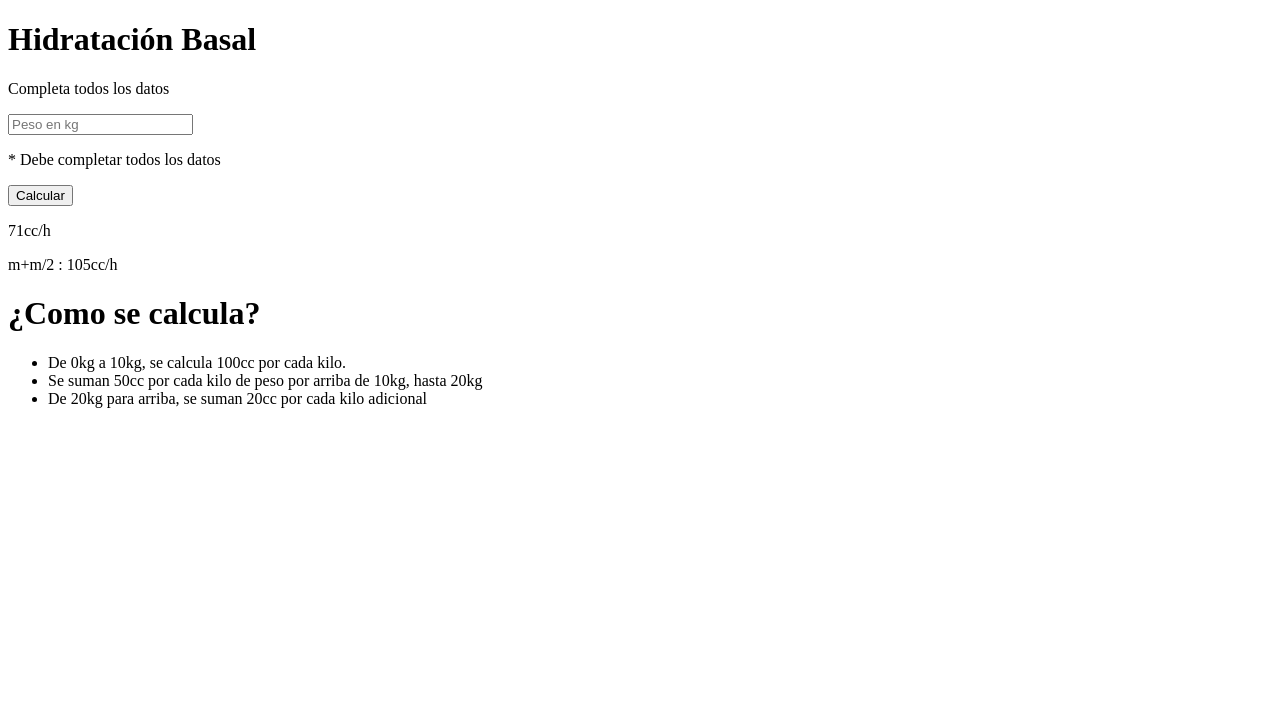
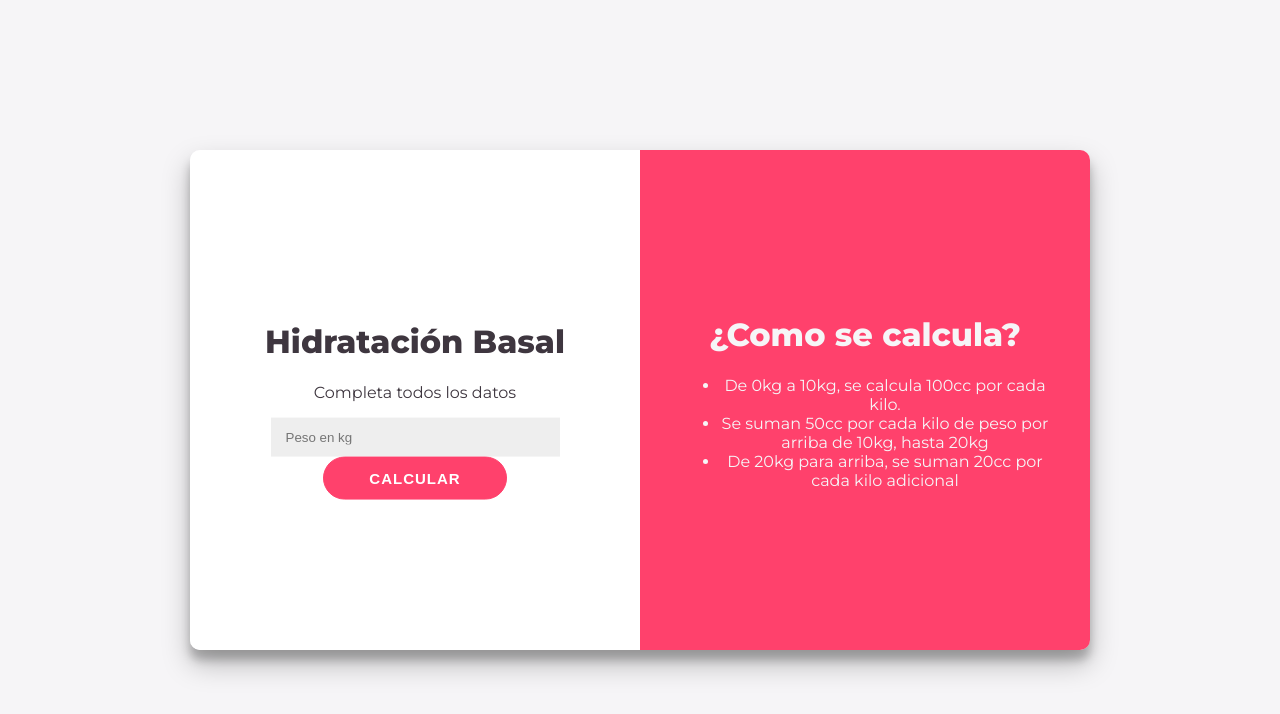
Before and after one commit to mudenise/mudenise.github.io, a plain HTML site: page index.html in a window 1280 px wide. Drawn offline with Linux system fonts and the light colour scheme.

Commit message:
Add files via upload

```diff
--- a/index.html
+++ b/index.html
@@ -1,23 +1,24 @@
 <!DOCTYPE html>
 <html>
   <head>
-    <title>Calculadora de hidratacion</title>
+    <link rel="stylesheet" href="./style.css" />
+    <title>Caculadora de hidratacion</title>
   </head>
   <body>
-        <div>
-            <div>
-                <div>
+        <div id="contenedor">
+            <div id="calculadora">
+                <div class="contenido">
                     <h1>Hidratación Basal</h1>
-                    <p>Completa todos los datos</p>
-                    <input type="number" placeholder="Peso en kg"/>
-                    <p>* Debe completar todos los datos</p>
-                    <button>Calcular</button>
-                    <p>71cc/h</p>
-                    <p>m+m/2 : 105cc/h</p>
+                    <p class="item">Completa todos los datos</p>
+                    <input class="item" type="number" placeholder="Peso en kg"/>
+                    <p class="item" id="error">* Debe completar todos los datos</p>
+                    <button class="item" id="calcular">Calcular</button>
+                    <p class="item resultado" id="flu">71cc/h</p>
+                    <p class="item resultado" id="man">m+m/2 : 105cc/h</p>
                 </div>
             </div>
-            <div>
-                <div>
+            <div id="detalle">
+                <div class="contenido">
                     <h1>¿Como se calcula?</h1>
                     <ul>
                         <li>De 0kg a 10kg, se calcula 100cc por cada kilo.</li>
--- /dev/null
+++ b/style.css
@@ -0,0 +1,81 @@
+@import url('https://fonts.googleapis.com/css?family=Montserrat:400,800');
+
+body {
+    background: #f6f5f7;
+    font-family: 'Montserrat', sans-serif;
+    color: #3E363F;
+}
+
+#contenedor {
+    width: 900px;
+    height: 500px;
+    text-align: center;
+    position: absolute;
+    inset: 0;
+    margin: auto;
+    border-radius: 10px;
+    overflow: hidden;
+    box-shadow: 0 14px 28px rgba(0,0,0,0.25),
+    0 10px 10px rgba(0,0,0,0.22);
+}
+
+#calculadora {
+    background: white;
+    width: 50%;
+    height: 100%;
+    float: left;
+}
+
+#detalle {
+    background: #FF416C;
+    width: 50%;
+    height: 100%;
+    float: left;
+    color: #f6f5f7;
+}
+
+.contenido {
+    position: relative;
+    top: 50%;
+    transform: translateY(-50%);
+    overflow: hidden;
+    padding: 40px;
+}
+
+input {
+    width: 70%;
+    padding: 12px 15px;
+    border: none;
+    background-color: #eee;
+}
+
+button {
+    font-size: 15px;
+    font-weight: bold;
+    padding: 12px 45px;
+    border-radius: 30px;
+    background-color: #FF416C;
+    border: 1px solid #FF416C;
+    color: #FFFFFF;
+    text-transform: uppercase;
+    letter-spacing: 1px;
+    transition: transform 20ms ease-in;
+}
+
+button:active {
+    transform: scale(0.95);
+}
+
+#error {
+    color: red;
+    font-weight: bold;
+    display: none;
+}
+
+.resultado {
+    color: #A811D1;
+    font-weight: bold;
+    font-size: 25px;
+    margin-bottom: 5px;
+    display: none;
+}
```
